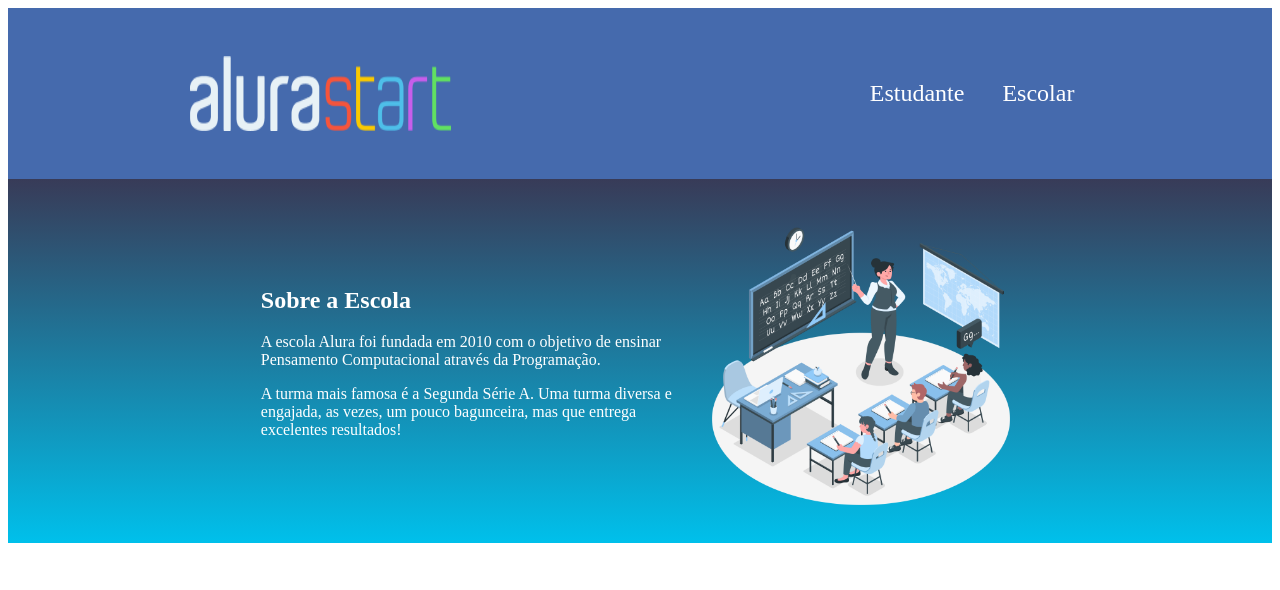
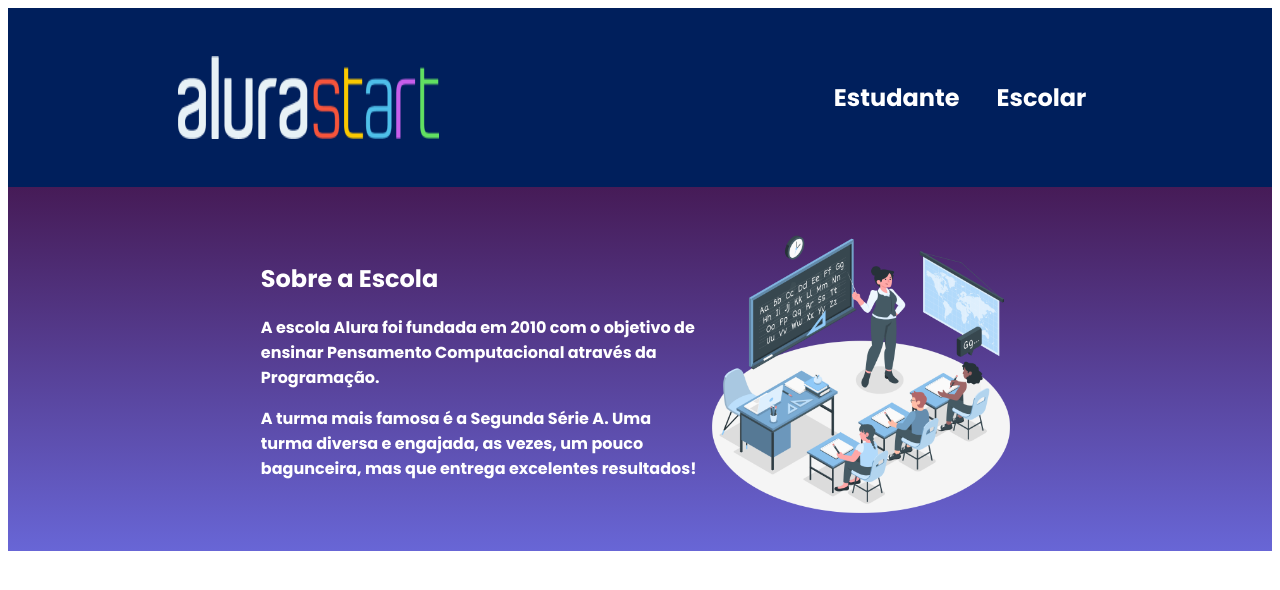
Before and after one commit to monegigia/site-escola, a plain HTML site: page index.html in a window 1280 px wide. Drawn offline with Linux system fonts and the light colour scheme.

Commit message:
Add files via upload

```diff
--- a/index.html
+++ b/index.html
@@ -6,6 +6,12 @@
     <meta name="viewport" content="width=device-width, initial-scale=1.0">
     <title>Document</title>
     <link rel="stylesheet" href="style.css">
+
+    <link rel="preconnect" href="https://fonts.googleapis.com">
+    <link rel="preconnect" href="https://fonts.gstatic.com" crossorigin>
+    <link href="https://fonts.googleapis.com/css2?family=Poppins:ital,wght@0,700;1,400&display=swap"
+    rel="stylesheet">
+
 </head>
 <body>
 <header class="cabecalho">
--- a/style.css
+++ b/style.css
@@ -1,5 +1,5 @@
 .cabecalho{
- background-color:  #456aad;
+ background-color:  #001f5c;
 color: white;
 display: flex;
 justify-content: space-around;
@@ -20,7 +20,7 @@ padding: 24px 0;
 width: 25%;
 }
 .escola {
-    background-image: linear-gradient(#383b58,#00c0eb);
+    background-image: linear-gradient(#461b57,#6866d6);
     color: white;
     display: flex;
     justify-content: center;
@@ -30,3 +30,6 @@ width: 25%;
     .escola-conteudo{
     width: 35%;
     }
+    body{
+      font-family: 'Poppins', sans-serif;
+    }
```
